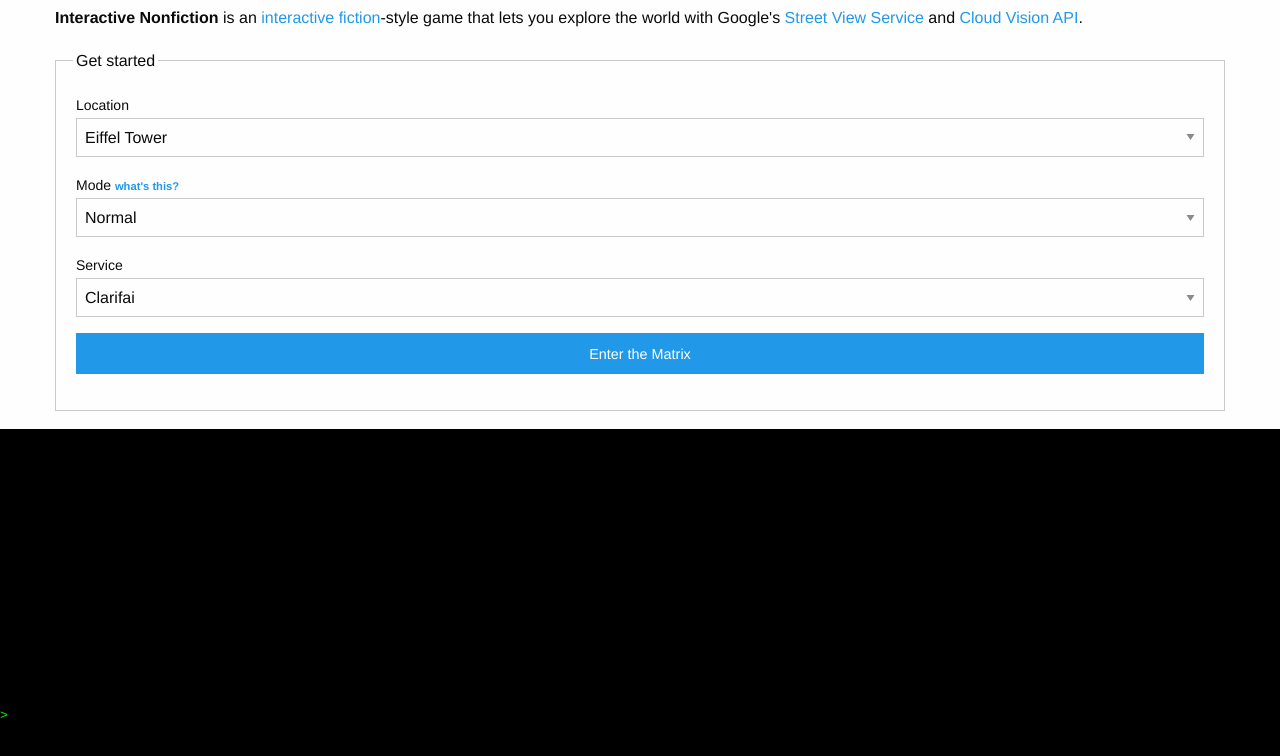
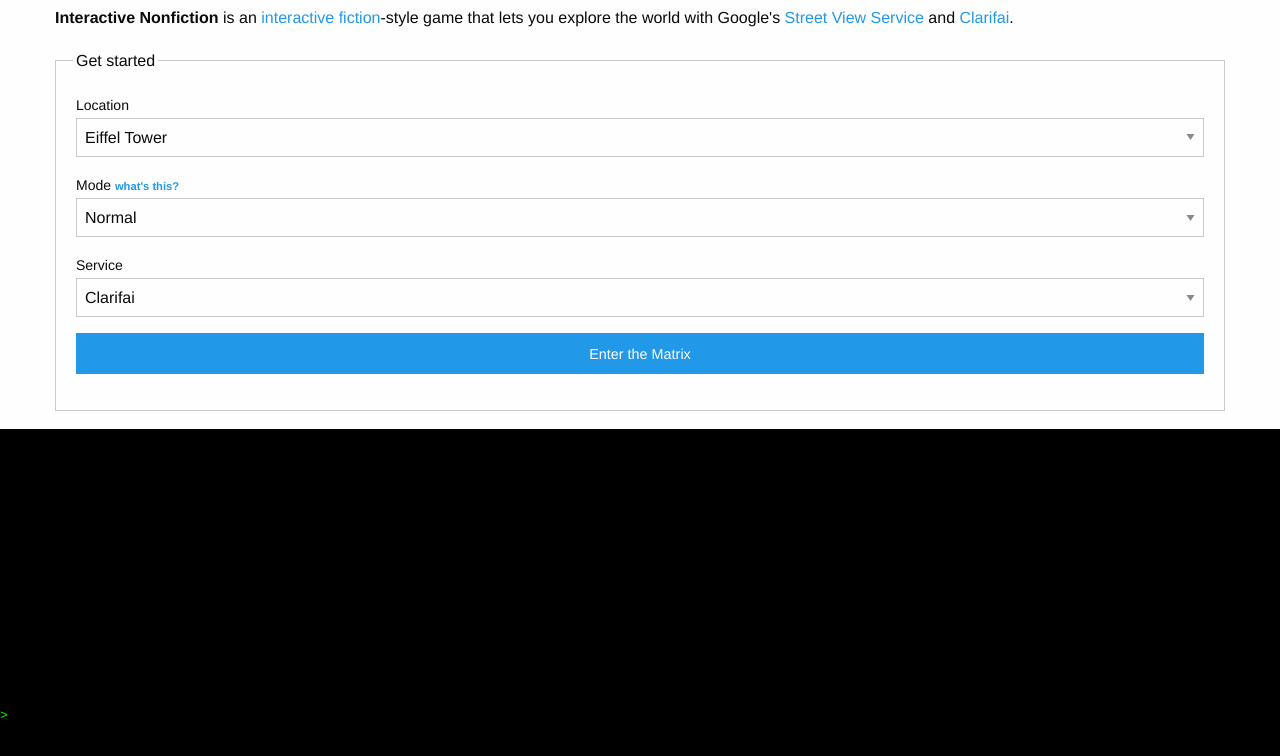
Before and after one commit to okofish/inf-client, a website: page src/index.html in a window 1280 px wide. Shown: the part 70-826 px from the top of the page. Drawn offline with Linux system fonts and the light colour scheme; some packages are replaced by stand-ins of ours.

Commit message:
Changing description on home page

```diff
--- a/src/index.html
+++ b/src/index.html
@@ -12,7 +12,7 @@
     <div class="row" id="start-screen">
       <div class="large-12 columns">
         <h1>Interactive Nonfiction</h1>
-        <p><b>Interactive Nonfiction</b> is an <a href="https://en.wikipedia.org/wiki/Interactive_fiction">interactive fiction</a>-style game that lets you explore the world with Google's <a href="https://developers.google.com/maps/documentation/javascript/streetview">Street View Service</a> and <a href="https://cloud.google.com/vision/">Cloud Vision API</a>.</p>
+        <p><b>Interactive Nonfiction</b> is an <a href="https://en.wikipedia.org/wiki/Interactive_fiction">interactive fiction</a>-style game that lets you explore the world with Google's <a href="https://developers.google.com/maps/documentation/javascript/streetview">Street View Service</a> and <a href="http://clarifai.com/">Clarifai</a>.</p>
         <fieldset class="fieldset">
           <legend>Get started</legend>
           <div data-abide-error class="alert callout" style="display: none;" id="nopano-alert">
```
Also changed, not shown: build/index.html.
